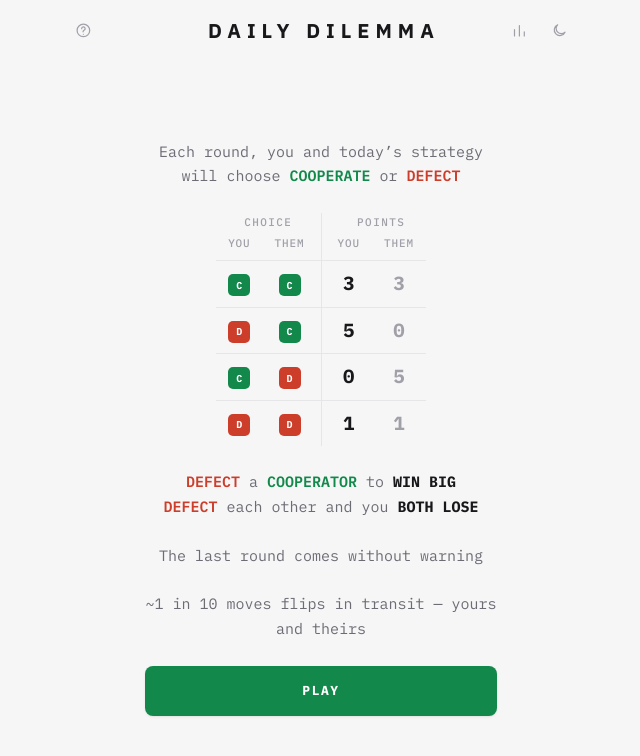
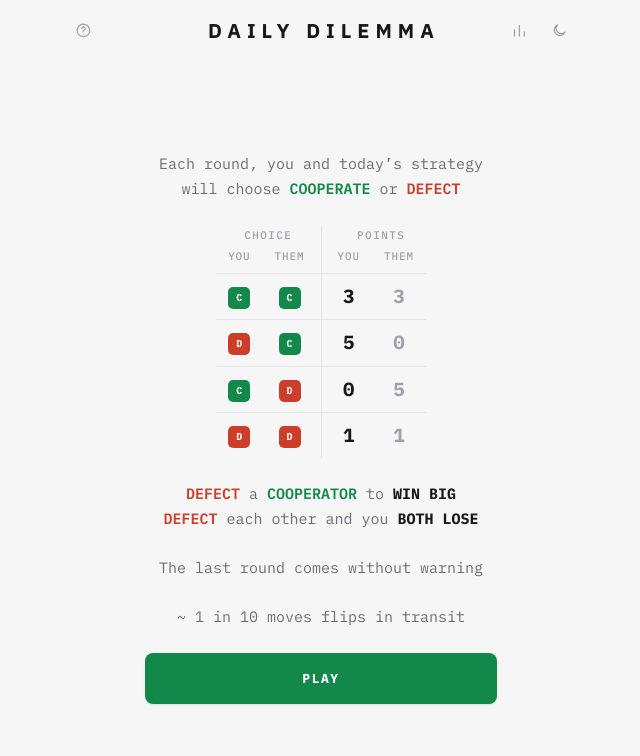
Before and after one commit to ColbyAckerman/daily-dilemma, a Next.js app: page / in a window 1280 px wide. Shown: the top 756 px of the page, without its empty margins (319-959 px from the left). Built offline with nearby package versions, Linux system fonts and the light colour scheme.

Commit message:
Trim the noise line to "~ 1 in 10 moves flips in transit"
Co-Authored-By: Claude Sonnet 5 <noreply@anthropic.com>

```diff
--- a/components/DailyGame.js
+++ b/components/DailyGame.js
@@ -610,7 +610,7 @@ function Intro({ onPlay }) {
         <b className="d">DEFECT</b> each other and you <strong>BOTH LOSE</strong>
       </p>
       <p className="intro__lead">The last round comes without warning</p>
-      <p className="intro__lead">~1 in 10 moves flips in transit &mdash; yours and theirs</p>
+      <p className="intro__lead">~ 1 in 10 moves flips in transit</p>
 
       <button className="btn btn--accent" onClick={onPlay}>
         Play
```
